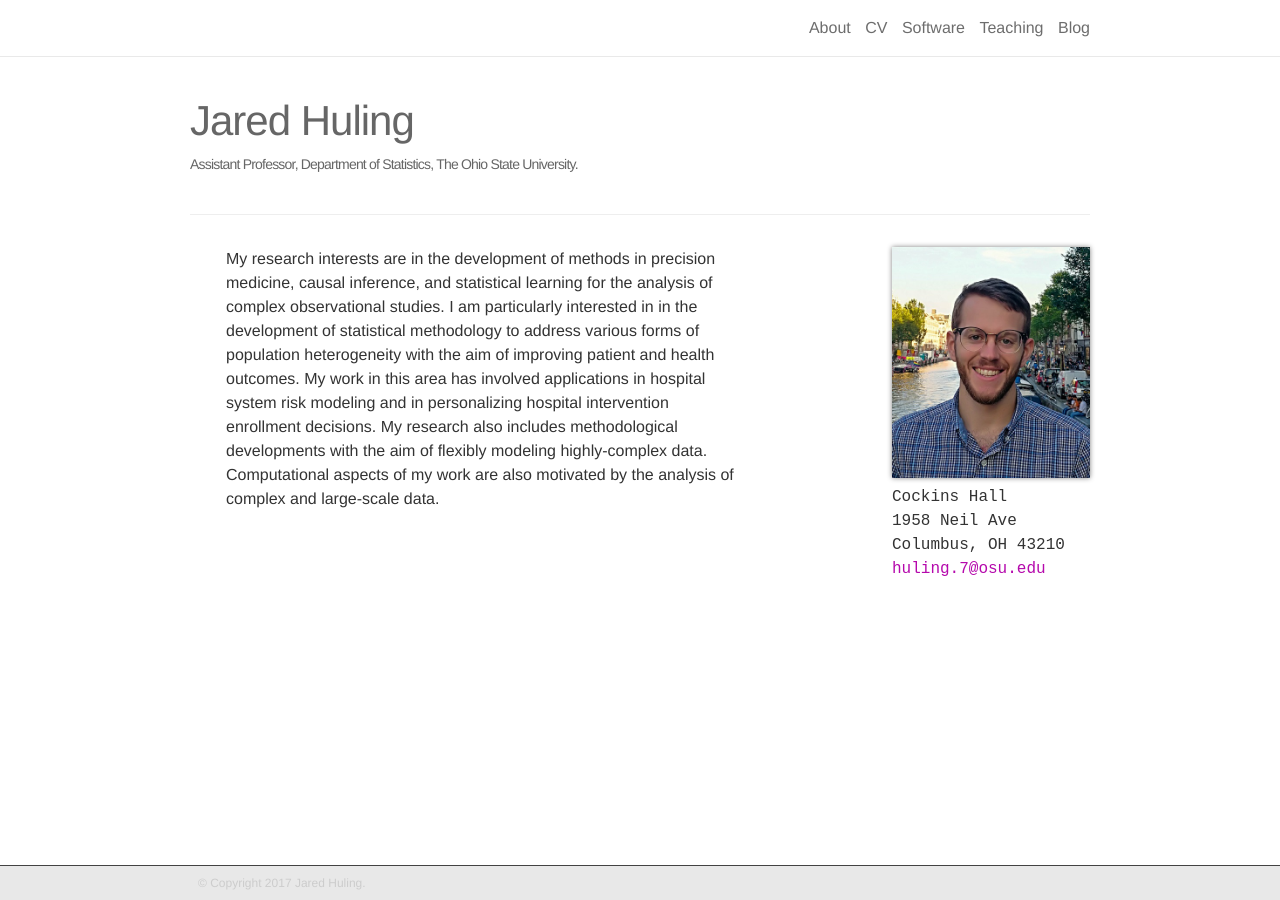
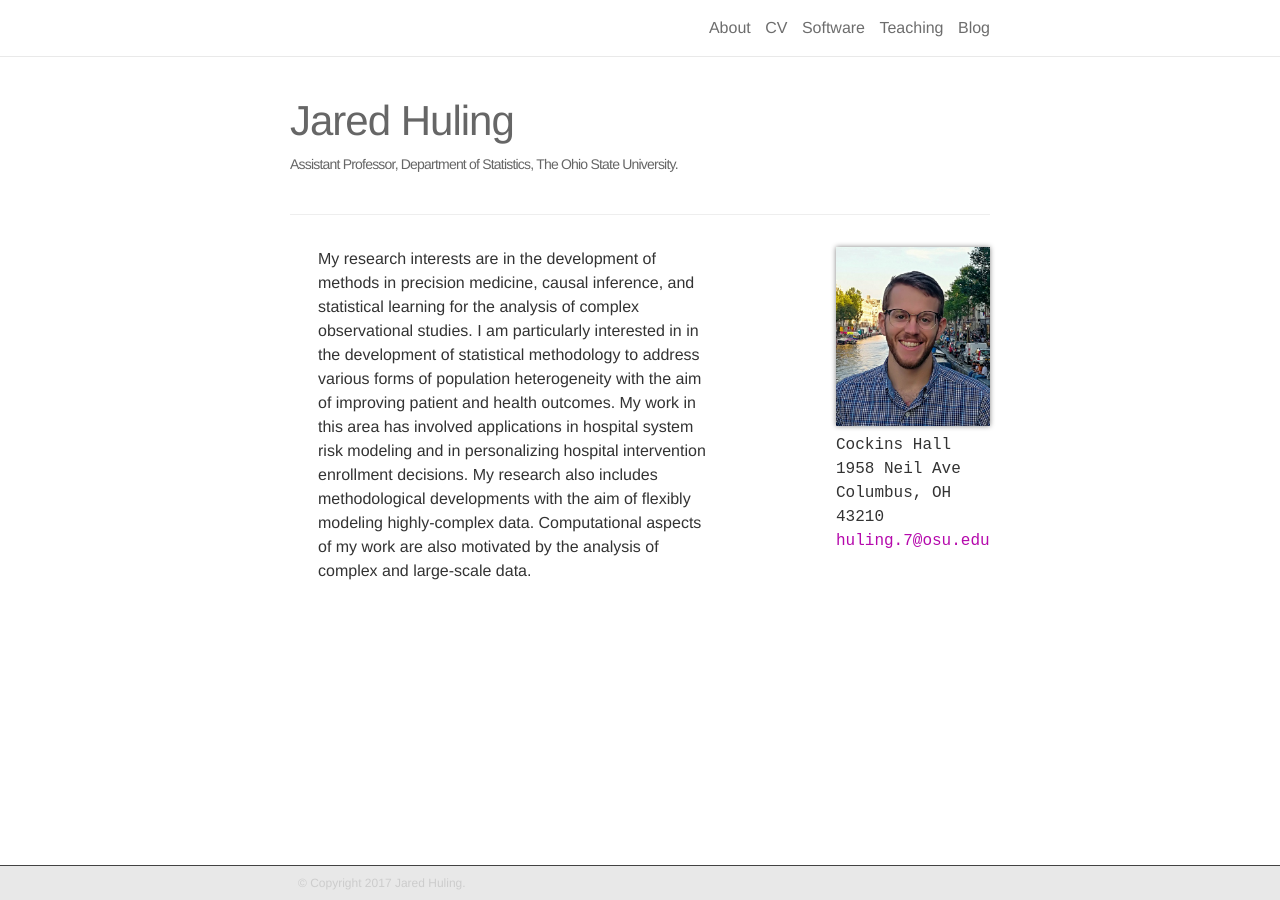
Before and after one commit to jaredhuling/jaredhuling.github.io, a Jekyll site: the page built from _pages/about.md, in a window 1280 px wide. Built offline with Jekyll 4.4.1, drawn with Linux system fonts in a browser that asks for light colours; nearby versions of some CDN libraries.

Commit message:
width change

```diff
--- a/_sass/_base.scss
+++ b/_sass/_base.scss
@@ -21,8 +21,8 @@ body {
 }
 
 .wrapper {
-    max-width: -webkit-calc(1000px - (#{$horizontal-spacing-unit} * 2));
-    max-width:         calc(1000px - (#{$horizontal-spacing-unit} * 2));
+    max-width: -webkit-calc(800px - (#{$horizontal-spacing-unit} * 2));
+    max-width:         calc(800px - (#{$horizontal-spacing-unit} * 2));
     margin-right: auto;
     margin-left: auto;
     padding-right: $horizontal-spacing-unit;
```
